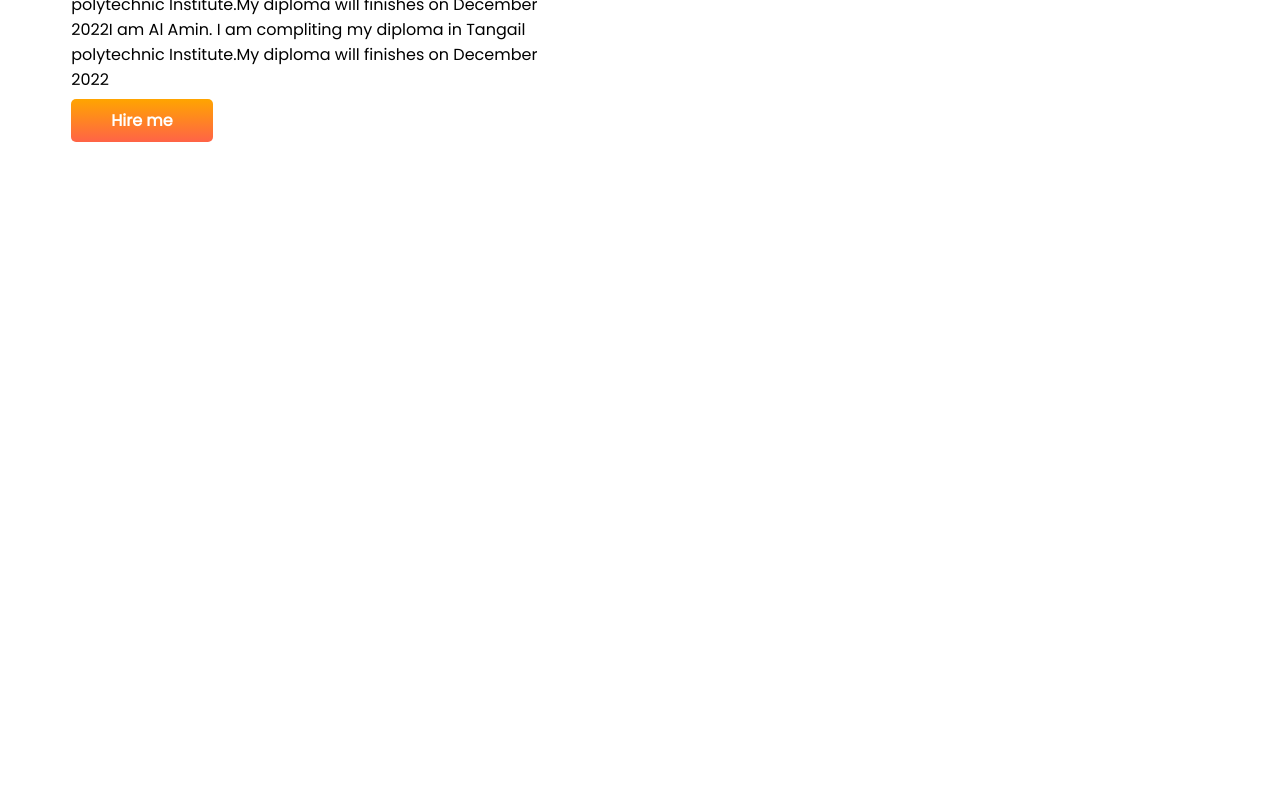
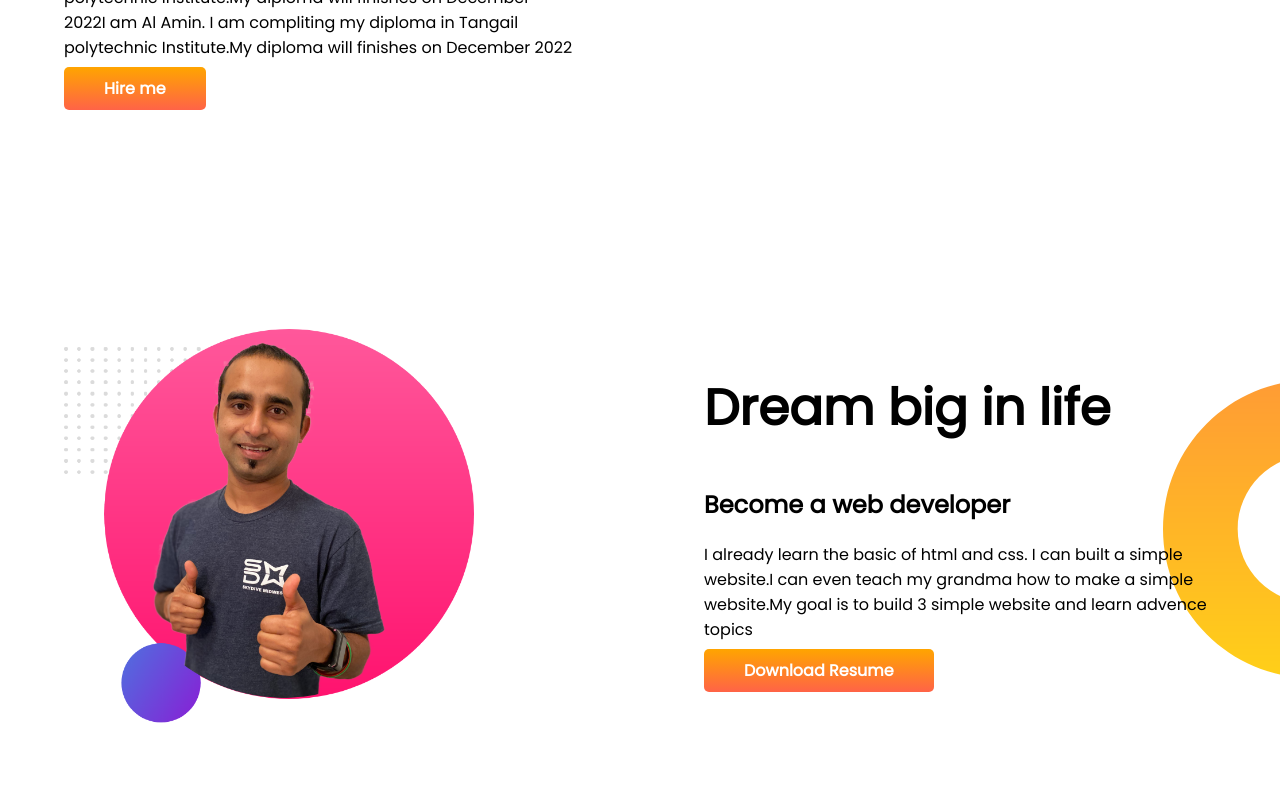
Before and after one commit to alamin1571/developer-portfolio, a plain HTML site: page index.html in a window 1280 px wide. Shown: the part 476-1273 px from the top of the page. Before the commit the page ends 800 px from the top, so only its background shows below. Drawn offline with Linux system fonts and the light colour scheme.

Commit message:
added dream

```diff
--- a/index.html
+++ b/index.html
@@ -11,7 +11,7 @@
   <link rel="stylesheet" href="style.css">
 </head>
 <body>
- <section>
+ <section class="top-baner">
    <div class="half-width">
   <h1>Welcome To</h1>
   <h1><span class="mama">Al Amin</span> world </h1>
@@ -23,5 +23,16 @@
   <img src="images/jhankar.png" alt="alamin">
   </div>
 </section>
+<section class="dream-big">
+  <div class="half-width">
+    <img class="par" src="images/jhankar2.png" alt="sid">
+  </div>
+  <div class="half-width">
+    <h1>Dream big in life</h1>
+    <h2>Become a web developer</h2>
+    <p>I already learn the basic of html and css. I can built a simple website.I can even teach my grandma how to make a simple website.My goal is to build 3 simple website and learn advence topics  </p>
+    <a class="link-button" target="_blank" href="https://www.facebook.com/profile.php?id=100071653174986">Download Resume</a>
+  </div>
+</section>
 </body>
 </html>
--- a/style.css
+++ b/style.css
@@ -1,5 +1,6 @@
 body{
   font-family: 'Poppins', sans-serif;
+  margin: 0%;
 }
 h1{
   font-size: 50px;
@@ -9,6 +10,7 @@ h1{
 }
 section{
   display: flex;
+  margin-bottom: 100px;
 }
 .half-width{
   width: 50%;
@@ -25,3 +27,15 @@ section{
   font-weight: 700;
   border-radius: 5px;
 }
+.top-baner{
+  background-image: url(images/top-banner.png);
+  background-repeat: no-repeat;
+}
+.par{
+  width: 80%;
+}
+.dream-big{
+  background-image: url(images/dream-bg.png);
+  background-repeat: no-repeat;
+  background-position: right;
+}
```
